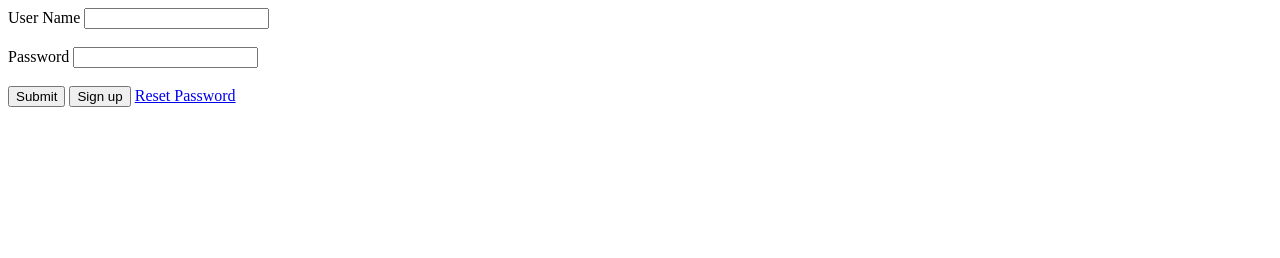
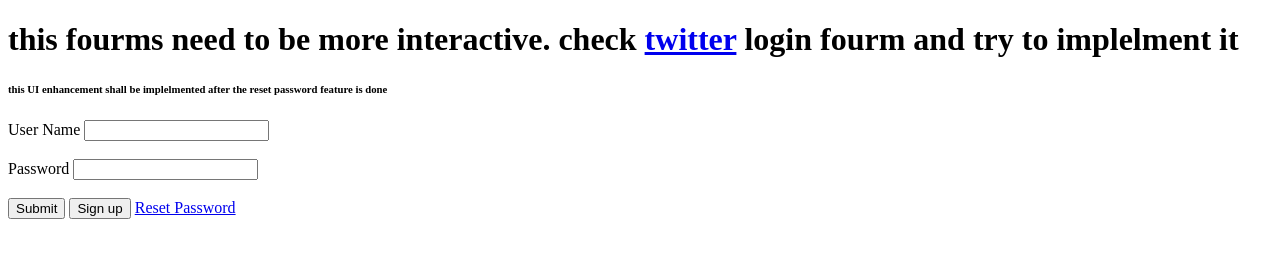
Before and after one commit to AmrSalah10/JSProject, a plain HTML site: page index.html in a window 1280 px wide. Drawn offline with Linux system fonts and the light colour scheme.

Commit message:
add future task

```diff
--- a/index.html
+++ b/index.html
@@ -12,7 +12,12 @@
 
 <body>
 
-
+  <h1>
+    this fourms need to be more interactive. check <a href="https://twitter.com/login" target="_blank">twitter</a> login
+    fourm and try
+    to implelment it
+  </h1>
+  <h6>this UI enhancement shall be implelmented after the reset password feature is done</h6>
   <form id="signInForm" onsubmit='return Check();' class="lastform">
     <label> User Name </label>
     <input id='name' type="text" name="username">
```
